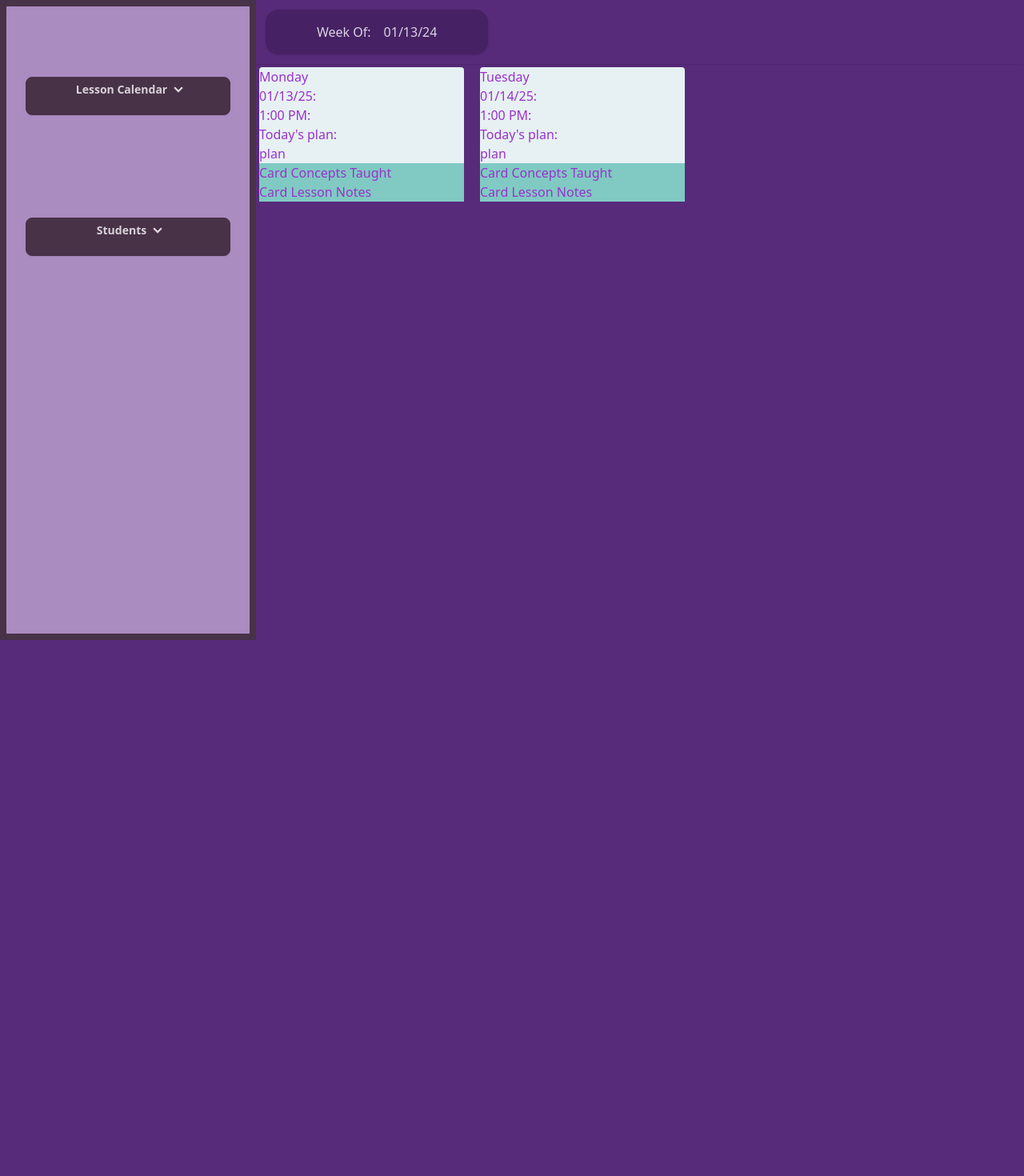
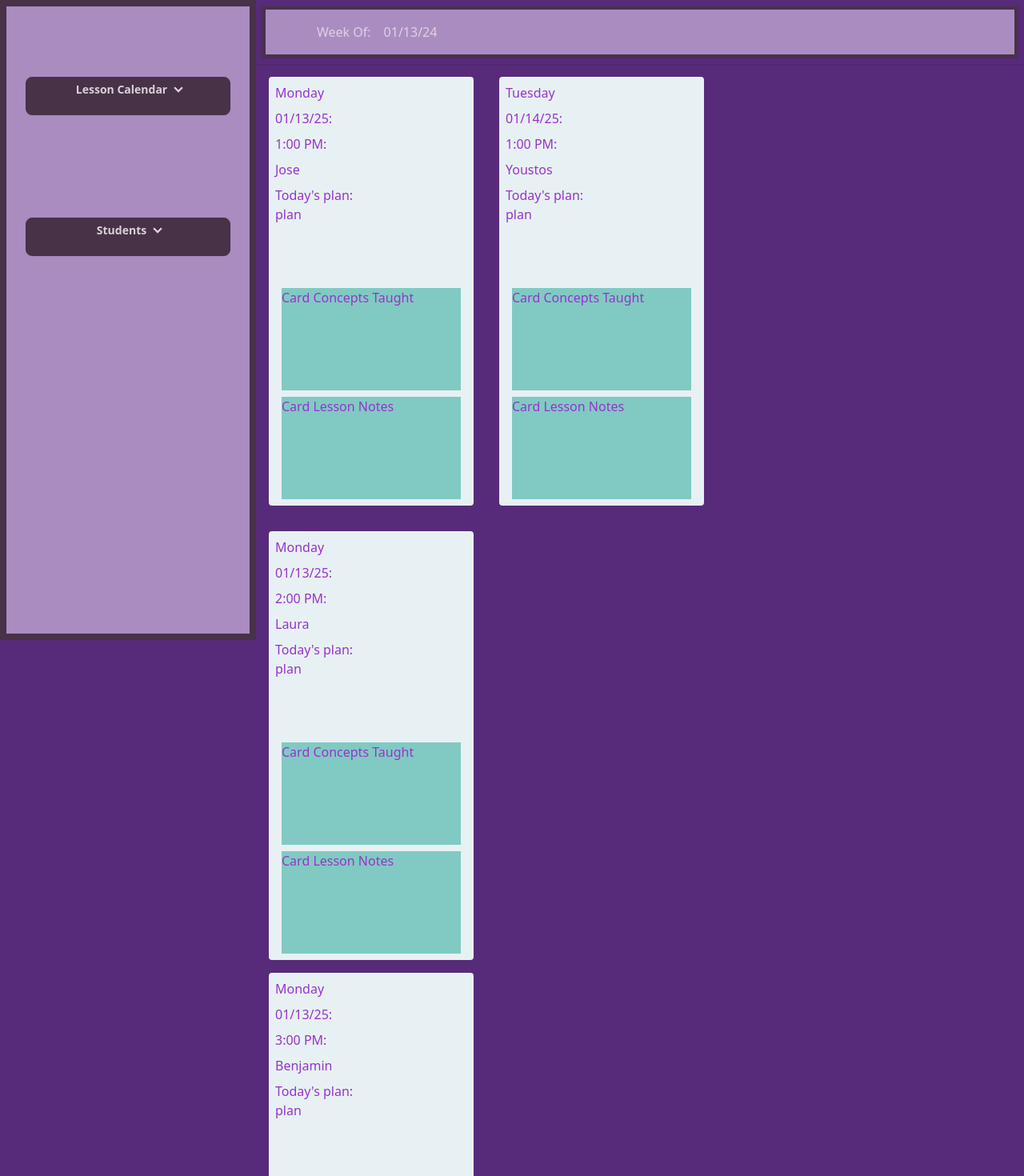
Before and after one commit to Elliot-TTGE/lesson-organizer, a SvelteKit app in the folder frontend-svelte/: page / in a window 1280 px wide. Shown: the top 1470 px of the page at 80% size. Before the commit the page ends 800 px from the top, so only its background shows below. Built offline with nearby package versions, Linux system fonts and the light colour scheme.

Commit message:
Tweaked styling of Lesson component and added student field

```diff
--- a/frontend-svelte/src/lib/components/Lesson.svelte
+++ b/frontend-svelte/src/lib/components/Lesson.svelte
@@ -3,10 +3,11 @@
         weekday: string,
         date: string,
         time: string,
+        student: string,
         plan: string
     }
 
-    let {weekday, date, time, plan} : Props = $props()
+    let {weekday, date, time, student, plan} : Props = $props()
 </script>
 
 <style>
@@ -15,18 +16,23 @@
     }
 </style>
 
-<div class='bg-neutral m-1 w-64 rounded'>
+<div class='bg-neutral w-64 m-4 rounded'>
+    <div class='flex flex-col p-2 space-y-2'>
         <p>{weekday}</p>
         <p>{date}:</p>
         <p>{time}:</p>
+        <p>{student}</p>
+        <div>
             <p>Today's plan:</p>
-    <p>{plan}</p>
-
-    <div class='bg-accent'>
+            <p class='min-h-24'>
+                {plan}
+            </p>
+        </div>
+        <div class='bg-accent mx-2 min-h-32'>
             <p>Card Concepts Taught</p>
         </div>
-    <div class='bg-accent'>
+        <div class='bg-accent mx-2 min-h-32'>
             <p>Card Lesson Notes</p>
         </div>
-    <div class='bg-base-300'></div>
     </div>
+</div>
--- a/frontend-svelte/src/routes/+page.svelte
+++ b/frontend-svelte/src/routes/+page.svelte
@@ -5,26 +5,45 @@
 
 <Drawer drawerId='sidebar-drawer'>
   <div class='navbar bg shadow'>
-    <div class='flex bg-base-300 ring-accent py-4 px-16 m-1 rounded-box shadow justify-between'>
-      <div>Week Of: </div>
+    <div class='flex bg-primary ring-accent py-4 px-16 w-full shadow border-4 border-secondary'>
+      <p>Week Of: </p>
       <div class="ml-4">01/13/24</div>
     </div>
   </div>
   <label for='sidebar-drawer' class='drawer-overlay'></label>
 
-  <div class='flex flex-row space-x-4'>
-    <Lesson
+  <div class='flex flex-row'>
+    <div class='flex flex-col space-y-4'>
+      <Lesson
       weekday="Monday"
       date="01/13/25"
       time='1:00 PM'
+      student="Jose"
       plan='plan'
-
-    />
-    <Lesson
+      />
+      <Lesson
+      weekday="Monday"
+      date="01/13/25"
+      time='2:00 PM'
+      student="Laura"
+      plan='plan'
+      />
+      <Lesson
+      weekday="Monday"
+      date="01/13/25"
+      time='3:00 PM'
+      student="Benjamin"
+      plan='plan'
+      />
+    </div>
+    <div class='flex flex-col space-y-4'>
+      <Lesson
       weekday="Tuesday"
       date="01/14/25"
       time='1:00 PM'
+      student='Youstos'
       plan='plan'
-    />
+      />
+    </div>
   </div>
 </Drawer>
```
Lines whose indentation alone changed are shown as unchanged.
